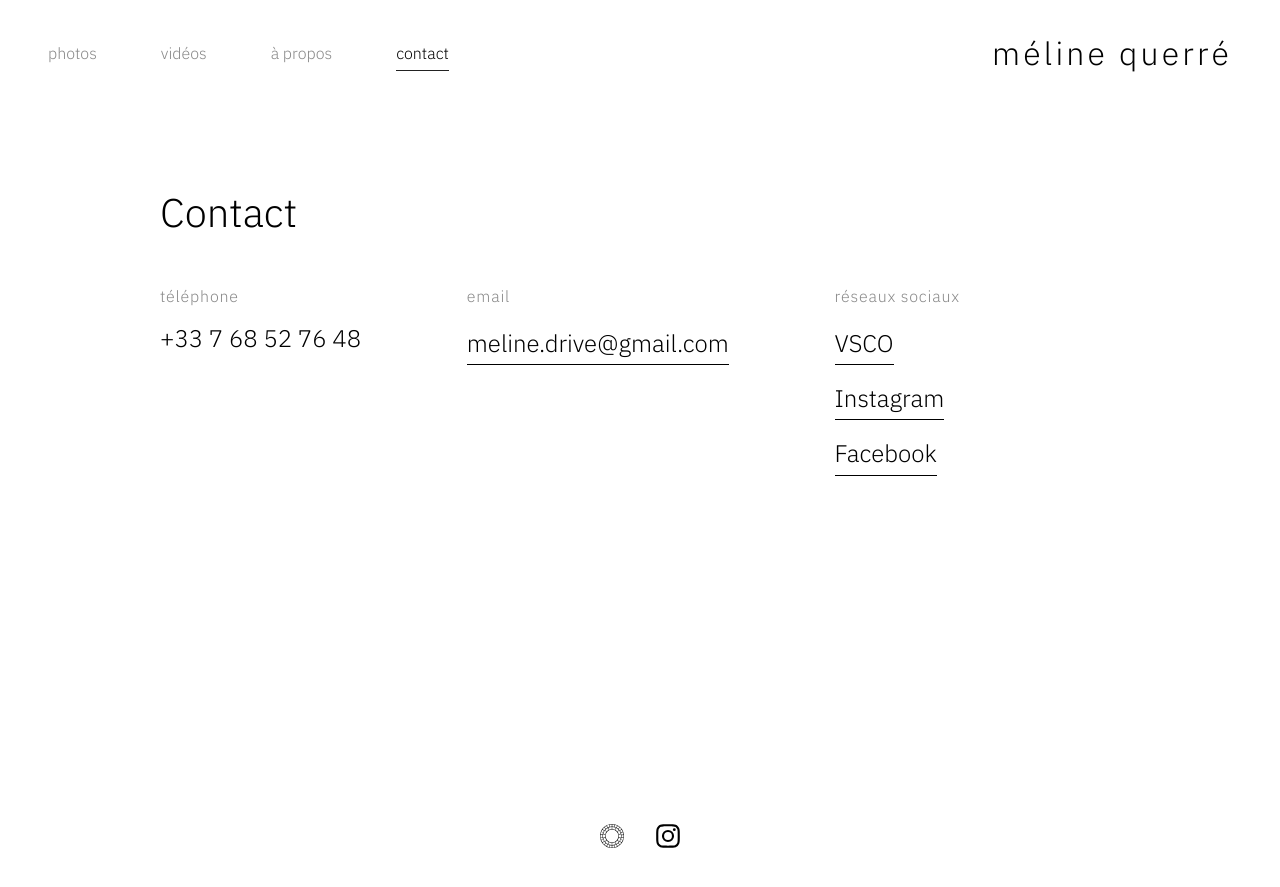
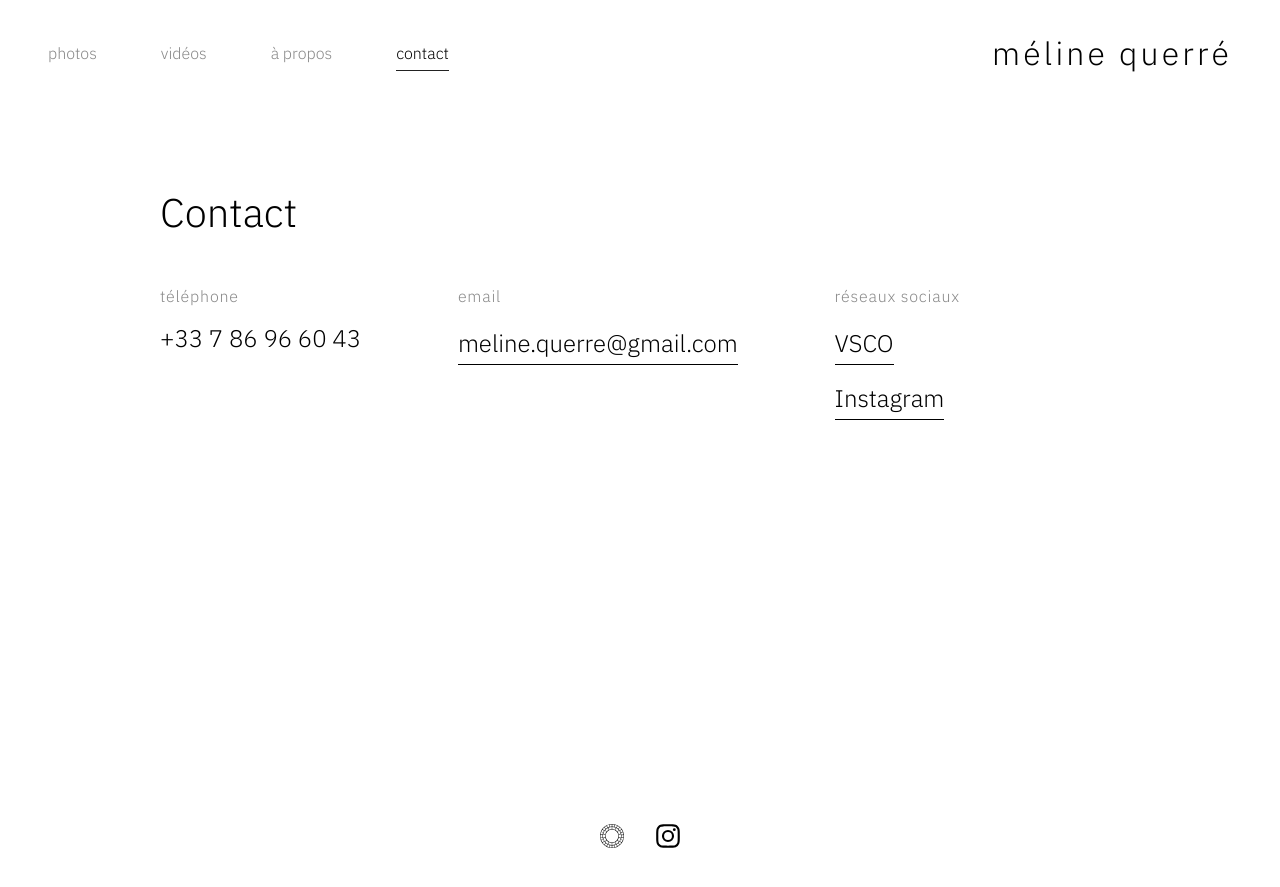
Before and after one commit to mwanheda/mwanheda.github.io, a Jekyll site: the page built from _pages/contact.html, in a window 1280 px wide. Shown: the top 887 px of the page. Built offline with Jekyll 4.4.1, drawn with Linux system fonts in a browser that asks for light colours; nearby versions of some CDN libraries.

Commit message:
Update contact.html

```diff
--- a/_pages/contact.html
+++ b/_pages/contact.html
@@ -9,13 +9,13 @@ style: contact.css
 <div class="contact-details">
     <div class="contact-detail">
         <h2 class="detail-title">Téléphone</h2>
-        <div class="detail-content">+33 7 68 52 76 48</div>
+        <div class="detail-content">+33 7 86 96 60 43</div>
     </div>
 
     <div class="contact-detail">
         <h2 class="detail-title">Email</h2>
         <a class="detail-content"
-           href="mailto:meline.drive@gmail.com">meline.drive@gmail.com</a>
+           href="mailto:meline.querre@gmail.com">meline.querre@gmail.com</a>
     </div>
 
     <div class="contact-detail">
@@ -23,8 +23,6 @@ style: contact.css
         <a class="detail-content"
            href="https://vsco.co/melinequerre/images/1">VSCO</a>
         <a class="detail-content"
-           href="https://www.instagram.com/meline_rl/">Instagram</a>
-        <a class="detail-content"
-           href="https://www.facebook.com/profile.php?id=1682996247">Facebook</a>
+           href="https://www.instagram.com/meline.rl/">Instagram</a>
     </div>
 </div>
```
